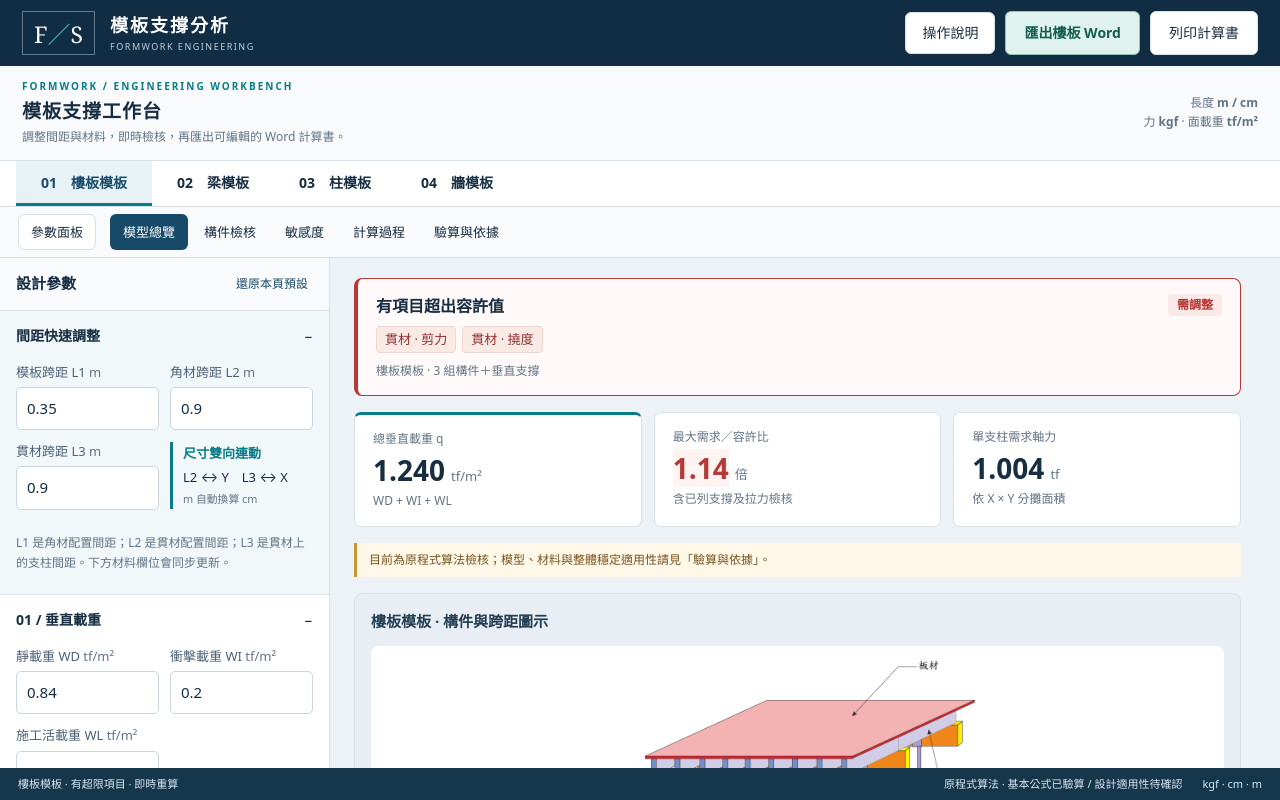
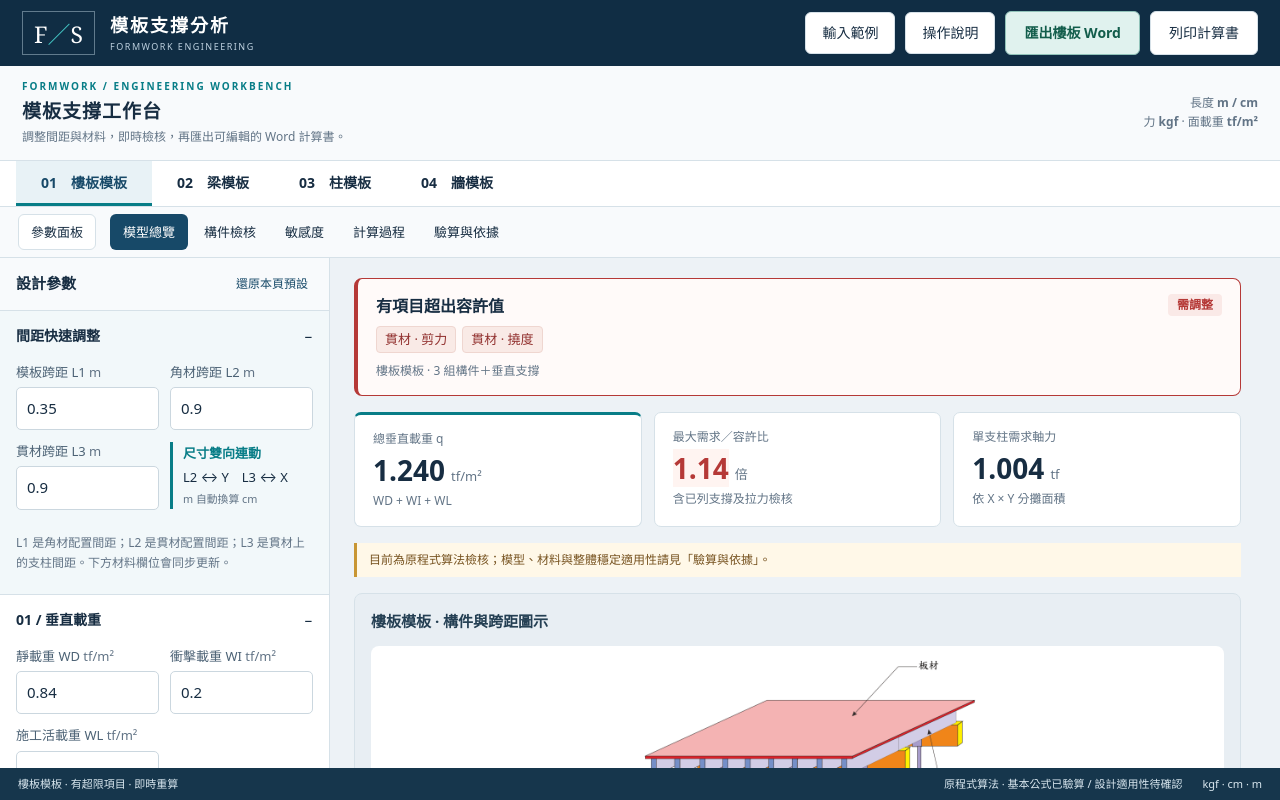
Before and after one commit to jerry597640-droid/formwork-support-calculator, a plain HTML site: page index.html in a window 1280 px wide. Drawn offline with Linux system fonts and the light colour scheme.

Commit message:
Add four complete fill-in examples with expected results and reversible loading

```diff
--- /dev/null
+++ b/examples.js
@@ -0,0 +1,38 @@
+(function(root){
+function makeExample(type){
+ const d=Formwork.defaults(type);d.members.forEach(m=>m.sim=1);d.def='both';
+ if(type==='plate'){Object.assign(d,{wd:.84,wi:.2,wl:.2,support:'frame',capacity:2});Formwork.setInput(d,'X',100);Formwork.setInput(d,'Y',80);}
+ if(type==='beam'){Object.assign(d,{H:.6,rho:2400,wi:.1,wl:.2,support:'frame',capacity:2,tieSp:.5,tieCapacity:1433});Formwork.setInput(d,'X',100);Formwork.setInput(d,'Y',50);}
+ if(type==='column'||type==='wall'){Object.assign(d,{H:3,rho:2400,R:1,T:25,pressure:'hydro',tieSp:.5,tieCapacity:1433});d.members[0].L=.2;d.members[1].L=.4;d.members[2].L=.5;}
+ return d;
+}
+root.FormworkExamples={makeExample};if(typeof module!=='undefined')module.exports=root.FormworkExamples;
+if(typeof document==='undefined')return;
+const fmt=(x,k=4)=>Number(x.toFixed(k)).toLocaleString('en-US',{maximumFractionDigits:k});
+const tbl=(headers,rows)=>'<div class="help-table"><table><tr>'+headers.map(h=>'<th>'+h+'</th>').join('')+'</tr>'+rows.map(row=>'<tr>'+row.map(v=>'<td>'+v+'</td>').join('')+'</tr>').join('')+'</table></div>';
+const types=['plate','beam','column','wall'];
+let html='<p>以下是完整教學資料，不是工地核定配置。材料數值承接原程式示範值；2 tf 支架容量為教學假設，並非特定產品證明。範例刻意保留可能的 NG，方便練習判讀。實際使用須替換為本案資料。</p><p>手動操作：選模式 → 依下表填載重及每組構件 → 填支撐／緊結器 → 選容許撓度 → 核對結果。全部採「簡支」及「min(0.3 cm, L/240)」。也可按一鍵載入；會取代該模式現有輸入，可按頁首「復原載入前資料」撤銷最近一次載入。</p>';
+for(const type of types){const d=makeExample(type),r=Formwork.calculate(d),vertical=type==='plate'||type==='beam';
+ html+='<h3>'+names[type]+'完整輸入範例</h3><button type="button" class="load-example" data-example="'+type+'">載入'+names[type]+'範例</button>';
+ let rows=type==='plate'?[['靜載重 WD','0.84 tf/m²'],['衝擊 WI／施工活載 WL','0.20／0.20 tf/m²']]:type==='beam'?[['梁高 H／單位重 γ','0.60 m／2400 kgf/m³'],['衝擊 WI／施工活載 WL','0.10／0.20 tf/m²']]:[['側壓計算方式','靜水壓 γH（新增比較）'],['澆置高度 H／單位重 γ','3.00 m／2400 kgf/m³'],['澆置速度 R／混凝土溫度 T','1 m/hr／25°C（本靜水壓範例不參與計算）']];
+ if(vertical)rows.push(['支撐種類／容許承載力','重型鋼架／指定容量；2 tf（假設值）'],['支撐分攤寬 X／長 Y',d.X+'／'+d.Y+' cm（由 L3／L2 連動）']);
+ if(type!=='plate')rows.push(['緊結器間距 S／每組容許拉力 Ta','0.50 m／1433 kgf（示範值）']);
+ rows.push(['支承模型／容許撓度','所有構件簡支／min(0.3 cm, L/240)']);html+=tbl(['輸入欄位','照著填入'],rows);
+ html+=tbl(['構件／跨距 m','斷面資料 cm 系列','E／Fb／Fv kgf/cm²'],d.members.map(m=>[m.name+'；L = '+m.L,m.shape==='rect'?'矩形 b = '+m.b+'、h = '+m.h+(m.name.includes('模板')?'（b 固定，只填厚度 h）':''):'自行指定 A = '+m.A+' cm²；I = '+m.I+' cm⁴；Z = '+m.Z+' cm³',m.E+'／'+m.Fb+'／'+m.Fv]));
+ html+='<p>'+(vertical?'支架採指定容量，鋼管 D、t、Lb 或木柱欄位不必填。':'')+(type==='beam'?'快速調整欄僅控制底部三構件，側 L1、側 L2 請在側模板、側直材內填寫。':type==='plate'?'L1 = 0.35 m、L2 = 0.80 m、L3 = 1.00 m；應同步顯示 Y = 80 cm、X = 100 cm。':'柱牆無垂直支柱；S 與 L3 是不同欄位，本範例同填 0.50 m，仍須分別輸入。')+'</p>';
+ html+='<h3>'+names[type]+'預期結果</h3>';
+ let expected=vertical?[['總垂直載重 q',fmt(r.q)+' tf/m²'],['單支撐需求 P／容許 Pa',fmt(r.s.P)+'／2000 kgf']]:[];
+ if(type!=='plate')expected.push(['混凝土側壓 p',fmt(r.p)+' kgf/m² = '+fmt(r.p/1000)+' tf/m²'],['緊結器 T'+(type==='beam'?'':'／2T'),fmt(r.tie.force)+(type==='beam'?'':'／'+fmt(r.tie.doubleForce))+' kgf']);
+ expected.push(['總覽最大需求／容許比',fmt(r.max)+'；'+(r.pass?'已列數值通過':'有項目超限')]);html+=tbl(['核對項目','預期值'],expected);
+ html+=tbl(['構件','fb／fv kgf/cm²','撓度 δ cm／判定'],r.rows.map(m=>[m.name,fmt(m.fb)+'／'+fmt(m.fv),fmt(m.delta,6)+'／'+(m.ratio<1?'OK':'NG')]));
+ html+='<p>手算核對：'+(vertical?'q = '+(type==='plate'?'0.84 + 0.20 + 0.20':'2400 × 0.60 ÷ 1000 + 0.10 + 0.20')+' = '+fmt(r.q)+' tf/m²；P = q × (X/100) × (Y/100) × 1000 = '+fmt(r.s.P)+' kgf。':'p = 2400 × 3 = 7200 kgf/m²；T = 7200 × 0.50 × 0.40 ÷ 2 = 720 kgf；2T = 1440 kgf，大於 Ta = 1433 kgf，所以緊結器 2T 應顯示 NG。')+'</p>';
+ if(type==='plate')html+='<p>練習調整：只把 L3 改成 0.80 m，X 應變成 80 cm。確認貫材彎曲及撓度降低、支撐 P 變成 793.6 kgf，再看全系統結果；不是只改畫面標示。</p>';
+}
+helpChapters.push({title:'九　可照著輸入的完整範例',html});
+const ix=helpChapters.length-1;helpBody.insertAdjacentHTML('beforeend','<section id="help-ch-'+ix+'" class="help-chapter"><h2>'+helpChapters[ix].title+'</h2>'+html+'</section>');helpNav.insertAdjacentHTML('beforeend','<button type="button" data-chapter="'+ix+'">'+helpChapters[ix].title+'</button>');
+const open=document.createElement('button');open.textContent='輸入範例';open.id='examples-open';open.onclick=()=>{helpSearch.value='';filterHelp();helpDialog.showModal();document.getElementById('help-ch-'+ix).scrollIntoView({block:'start'});};document.querySelector('.header-actions').prepend(open);
+const undo=document.createElement('button');undo.textContent='復原載入前資料';undo.hidden=true;document.querySelector('.header-actions').append(undo);let previous;
+helpBody.addEventListener('click',e=>{const b=e.target.closest('[data-example]');if(!b)return;const type=b.dataset.example;previous={type,data:JSON.parse(JSON.stringify(states[type]))};states[type]=makeExample(type);document.querySelector('#modes [data-mode="'+type+'"]').click();helpDialog.close();setWorkspace('overview');undo.hidden=false;});
+undo.onclick=()=>{if(!previous)return;states[previous.type]=previous.data;document.querySelector('#modes [data-mode="'+previous.type+'"]').click();previous=null;undo.hidden=true;};
+filterHelp();
+})(typeof window!=='undefined'?window:globalThis);
--- a/index.html
+++ b/index.html
@@ -3,4 +3,4 @@
 <main><div class="heading"><div><p class="eyebrow">FORMWORK / ENGINEERING WORKBENCH</p><h1>模板支撐工作台</h1><p>調整間距與材料，即時檢核，再匯出可編輯的 Word 計算書。</p></div><div class="units">長度 <b>m / cm</b><br>力 <b>kgf</b> · 面載重 <b>tf/m²</b></div></div>
 <nav aria-label="分析類型" id="modes"><button data-mode="plate" class="active">01　樓板模板</button><button data-mode="beam">02　梁模板</button><button data-mode="column">03　柱模板</button><button data-mode="wall">04　牆模板</button></nav>
 <div class="work-tools" aria-label="工作區工具列"><button id="toggle-inputs" aria-pressed="true">參數面板</button><div class="view-tabs" role="group" aria-label="結果檢視"><button data-view="overview" aria-pressed="true">模型總覽</button><button data-view="checks" aria-pressed="false">構件檢核</button><button data-view="sensitivity" aria-pressed="false">敏感度</button><button data-view="calcs" aria-pressed="false">計算過程</button><button data-view="audit" aria-pressed="false">驗算與依據</button></div></div><div class="workspace"><aside id="parameter-panel" aria-label="設計參數面板"><div class="aside-title"><h2>設計參數</h2><button id="reset" class="text-btn">還原本頁預設</button></div><div id="inputs"></div></aside><section class="results" id="results-panel" aria-label="計算結果" tabindex="-1"><div id="result"></div><section class="panel sensitivity"><div class="section-head"><h2>跨距敏感度</h2><span class="muted">獨立試算 · 不變更原設計</span></div><div class="sens-controls"><label>觀察構件<select id="sensMember"></select></label><label>試算跨距 <output id="sensL"></output><input id="slider" type="range" min="0.10" max="5" step="0.05" value=".35"></label><button class="text-btn" id="sensReset">回到原跨距</button></div><div id="sensitivity"></div></section><section class="panel" id="calculation-details"></section><section class="panel audit-panel" id="audit-panel"></section><details class="panel source"><summary>計算公式、來源與移植說明</summary><div id="source"></div></details></section></div>
-<footer class="statusbar"><span id="live-status" role="status">準備就緒</span><span>原程式算法 · 基本公式已驗算 / 設計適用性待確認</span><span>kgf · cm · m</span></footer><div class="mobile-dock" aria-label="手機工作區"><button data-mobile="inputs" aria-pressed="false">設計參數</button><button data-mobile="overview" aria-pressed="true">計算結果</button><button data-mobile="calcs" aria-pressed="false">計算書</button><button data-mobile="audit" aria-pressed="false">查核</button></div></main><div id="report"></div><dialog id="help-dialog" aria-labelledby="help-title"><div class="help-header"><div><h2 id="help-title">操作說明與資料來源</h2><p>依欄位查詢填寫方式、單位、來源與適用限制</p></div><button id="help-close" aria-label="關閉操作說明">關閉 ✕</button></div><div class="help-searchbar"><label for="help-search">搜尋說明</label><input id="help-search" type="search" placeholder="例如 L3、混凝土、容許拉力"><button id="help-clear">清除</button><span id="help-count" role="status"></span></div><div class="help-layout"><nav id="help-nav" aria-label="說明章節"></nav><div class="help-reading"><p id="help-empty" hidden>沒有符合的章節，請試其他欄位名稱或清除搜尋。</p><div id="help-body" tabindex="0" aria-label="操作說明內容"></div></div></div></dialog><script src="engine.js?v=20261002"></script><script src="vendor/docx.js"></script><script src="word-report.js"></script><script src="app.js?v=20261002"></script><script src="workbench.js?v=20261002"></script><script src="help.js?v=20261002-guide2"></script></body></html>
+<footer class="statusbar"><span id="live-status" role="status">準備就緒</span><span>原程式算法 · 基本公式已驗算 / 設計適用性待確認</span><span>kgf · cm · m</span></footer><div class="mobile-dock" aria-label="手機工作區"><button data-mobile="inputs" aria-pressed="false">設計參數</button><button data-mobile="overview" aria-pressed="true">計算結果</button><button data-mobile="calcs" aria-pressed="false">計算書</button><button data-mobile="audit" aria-pressed="false">查核</button></div></main><div id="report"></div><dialog id="help-dialog" aria-labelledby="help-title"><div class="help-header"><div><h2 id="help-title">操作說明與資料來源</h2><p>依欄位查詢填寫方式、單位、來源與適用限制</p></div><button id="help-close" aria-label="關閉操作說明">關閉 ✕</button></div><div class="help-searchbar"><label for="help-search">搜尋說明</label><input id="help-search" type="search" placeholder="例如 L3、混凝土、容許拉力"><button id="help-clear">清除</button><span id="help-count" role="status"></span></div><div class="help-layout"><nav id="help-nav" aria-label="說明章節"></nav><div class="help-reading"><p id="help-empty" hidden>沒有符合的章節，請試其他欄位名稱或清除搜尋。</p><div id="help-body" tabindex="0" aria-label="操作說明內容"></div></div></div></dialog><script src="engine.js?v=20261002"></script><script src="vendor/docx.js"></script><script src="word-report.js"></script><script src="app.js?v=20261002"></script><script src="workbench.js?v=20261002"></script><script src="help.js?v=20261002-examples"></script><script src="examples.js?v=20261002-examples"></script></body></html>
```
Also changed, not shown: help.js.
